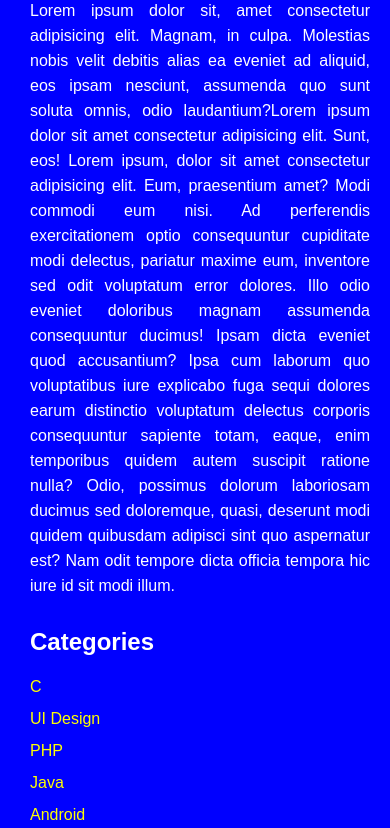
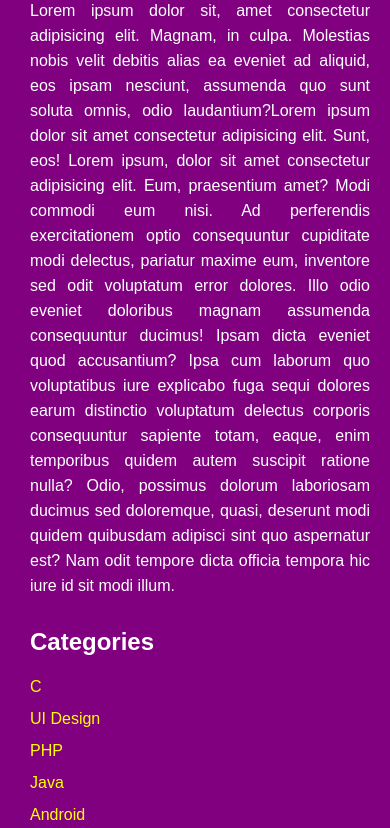
Before and after one commit to yashjain092000/FullStack-5, a plain HTML site: page HTML/practical-13.html in a window 390 px wide. Shown: the part 266-1094 px from the top of the page. Drawn offline with Linux system fonts and the light colour scheme.

Commit message:
prac+-13 changes

```diff
--- a/CSS/practical-13.css
+++ b/CSS/practical-13.css
@@ -16,12 +16,12 @@ h1{
     color: grey;
 }
 footer{
-    background-color: blue;
+    background-color: purple;
 }
 .sec2 {
     display: flex;
     justify-content:space-between;
-    background-color: blue;
+    background-color: purple;
     color: white;
     padding: 15px;
 }
@@ -160,16 +160,16 @@ h2 {
         display: flex;
         justify-content: center;
         align-items: center;
-        color: black;
+        color: grey;
     }
     footer{
-        background-color: blue;
+        background-color: purple;
     }
     .sec2 {
         display: flex;
         justify-content:space-between;
         flex-wrap: wrap;
-        background-color: blue;
+        background-color: purple;
         color: white;
         padding: 15px;
     }
@@ -313,13 +313,13 @@ h2 {
         color: grey;
     }
     footer{
-        background-color: blue;
+        background-color: purple;
     }
     .sec2 {
         display: flex;
         flex-direction: column;
         justify-content:space-between;
-        background-color: blue;
+        background-color: purple;
         color: white;
         padding: 15px;
     }
```
